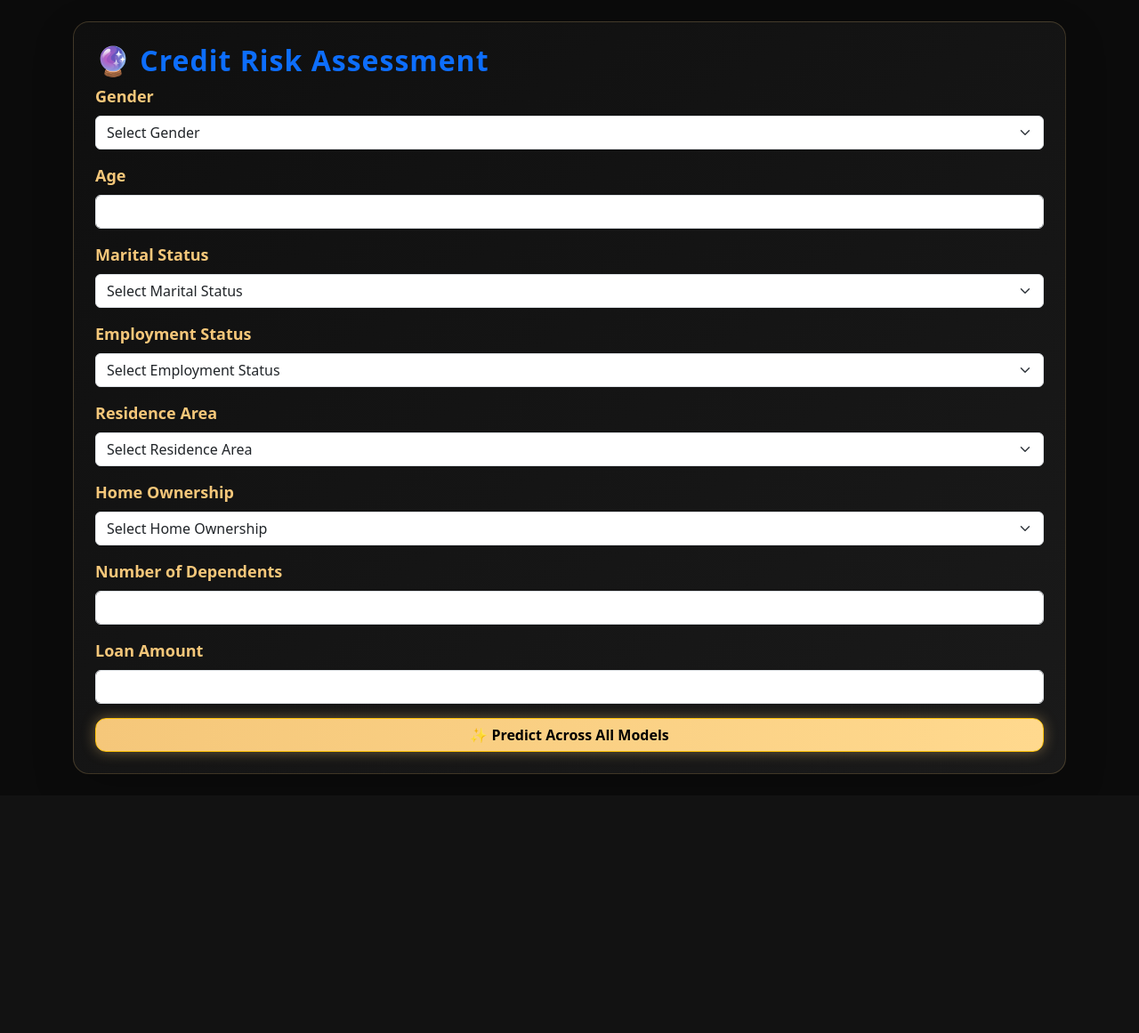
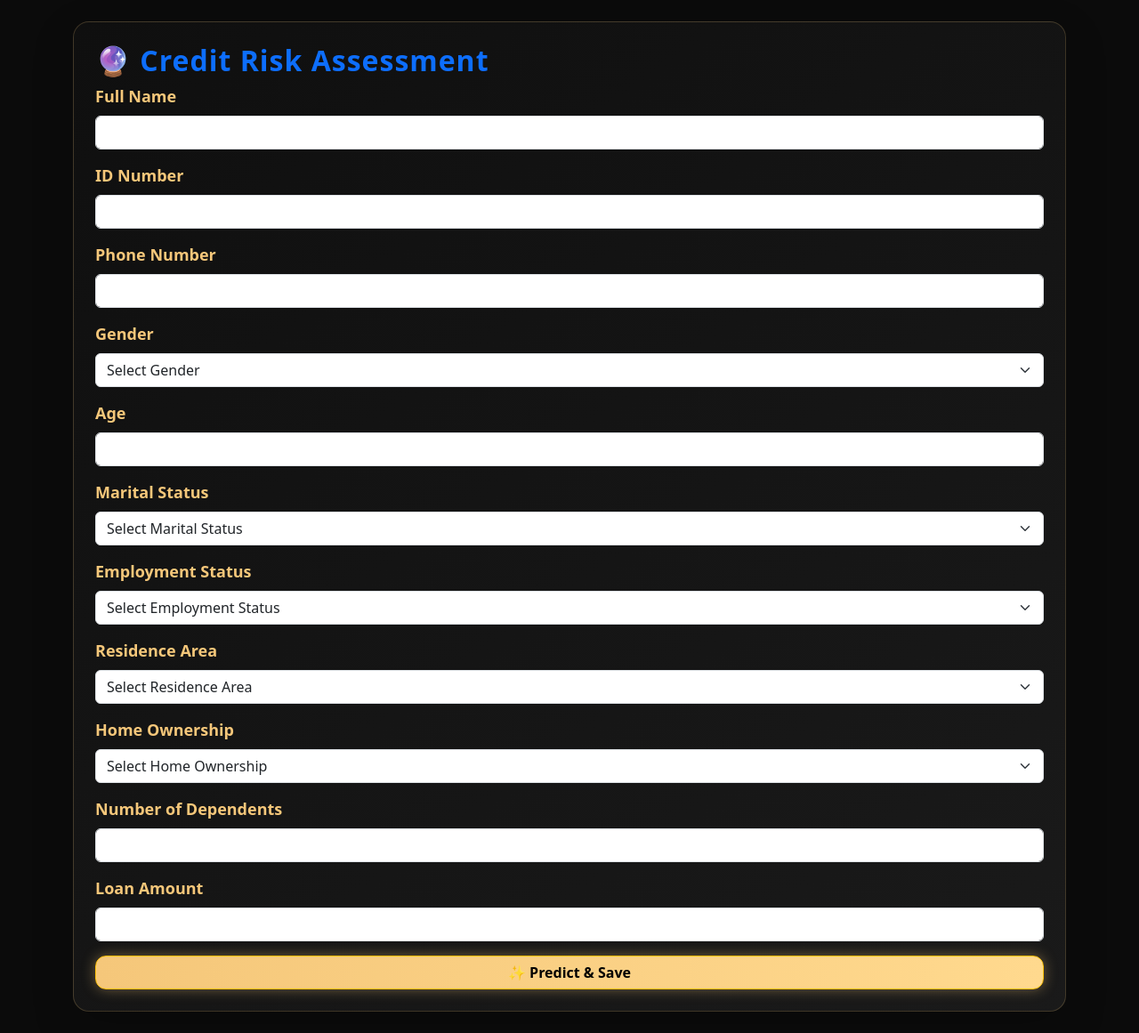
Before and after one commit to majawabenson844-del/credit-risk-flask, a Flask app: page /predict in a window 1280 px wide. Shown: the part 61-1222 px from the top of the page at 89% size. Before the commit the page ends 931 px from the top, so only its background shows below. Run offline with Flask 3, Linux system fonts and the light colour scheme.

Commit message:
Add form fields for user details and update button text

```diff
--- a/templates/predict.html
+++ b/templates/predict.html
@@ -10,6 +10,24 @@
   {% endif %}
 
   <form method="POST">
+    <!-- Full Name -->
+    <div class="mb-3">
+      <label class="form-label">Full Name</label>
+      <input type="text" name="full_name" class="form-control" required>
+    </div>
+
+    <!-- ID Number -->
+    <div class="mb-3">
+      <label class="form-label">ID Number</label>
+      <input type="text" name="id_number" class="form-control" required>
+    </div>
+
+    <!-- Phone Number -->
+    <div class="mb-3">
+      <label class="form-label">Phone Number</label>
+      <input type="tel" name="phone_number" class="form-control" required>
+    </div>
+
     <!-- Gender -->
     <div class="mb-3">
       <label class="form-label">Gender</label>
@@ -83,7 +101,7 @@
       <input type="number" name="Loan_amt" class="form-control" min="10" required>
     </div>
 
-    <button type="submit" class="btn btn-warning w-100">✨ Predict Across All Models</button>
+    <button type="submit" class="btn btn-warning w-100">✨ Predict & Save</button>
   </form>
 
   {% if results %}
@@ -130,6 +148,8 @@
         <p class="fw-bold">{{ summary }}</p>
       </div>
     </div>
+
+    <a href="/history" class="btn btn-secondary mt-3">📜 View History</a>
   {% endif %}
 </div>
 
```
